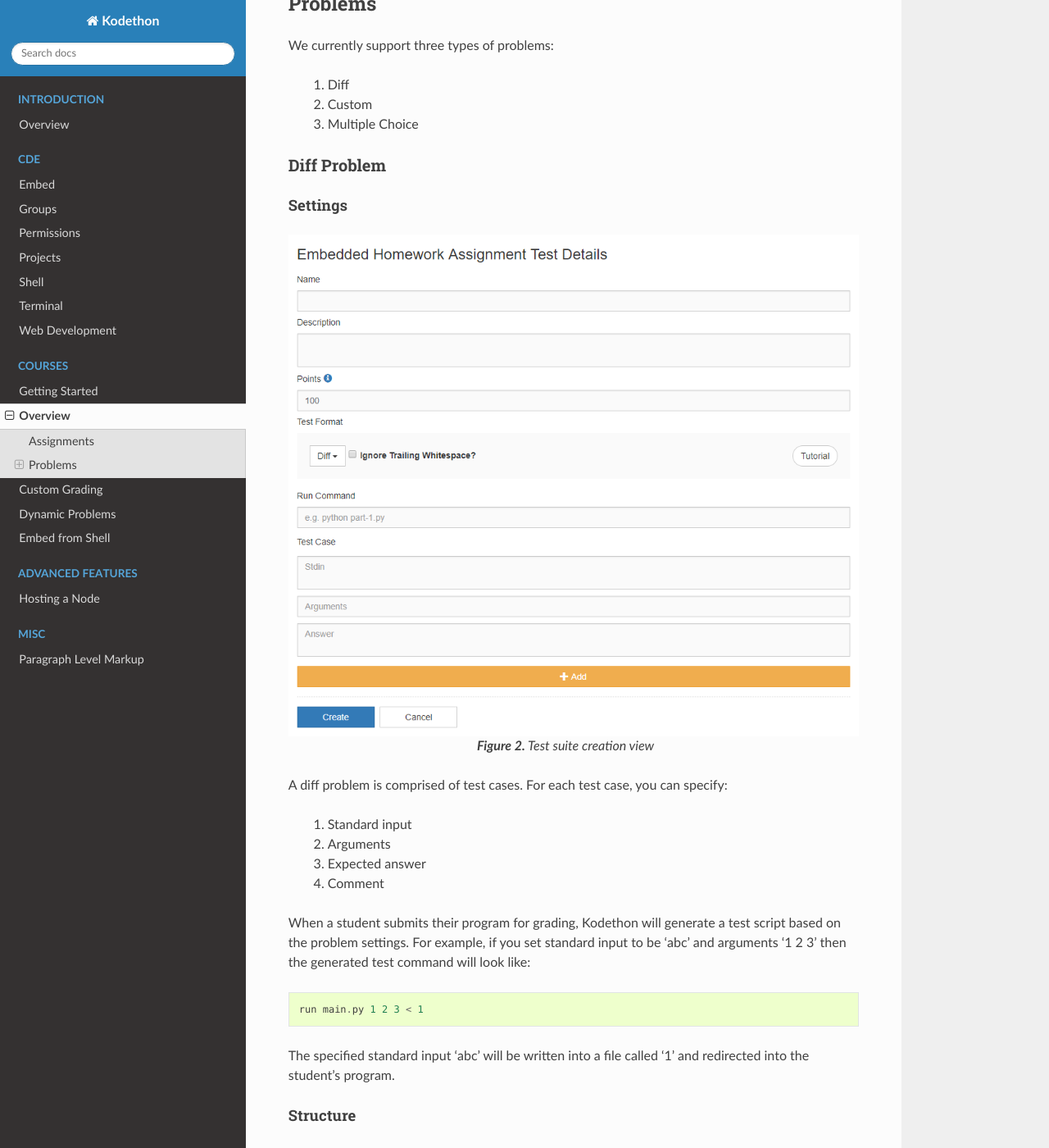
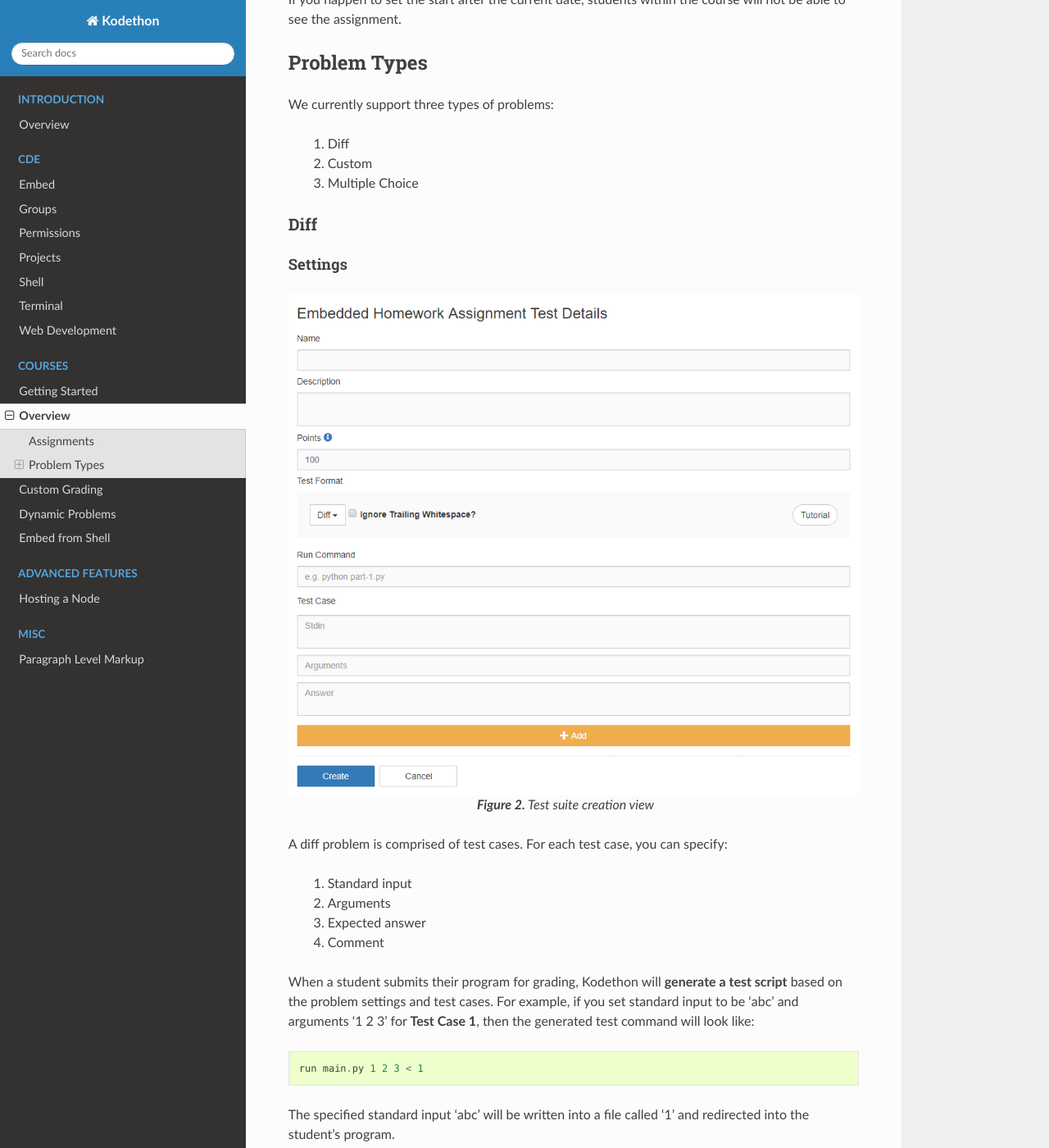
Before and after one commit to kodethon/Docs, a Sphinx documentation site: the page built from source/courses/overview.rst, in a window 1280 px wide and 1400 px high, scrolled down 1091 px. Shown: the whole window at 82% size. Built offline with Sphinx 7.4.7 and the Read the Docs theme 2.0.0, drawn with Linux system fonts in a browser that asks for light colours; pages that are not in the unit, such as notebooks, are missing from menus; some of the changed text lies outside the part shown.

Commit message:
Update course overview

```diff
--- a/source/courses/overview.rst
+++ b/source/courses/overview.rst
@@ -18,10 +18,11 @@
     1. Programming environment that will be used to test submissions
     2. Start date of the assignment
     3. Due date of the assignment
+    4. Environment
 
 If you happen to set the start after the current date, students within the course will not be able to see the assignment.
 
-Problems
+Problem Types
 ================
 
 We currently support three types of problems:
@@ -49,8 +50,8 @@
     3. Expected answer
     4. Comment
 
-When a student submits their program for grading, Kodethon will generate a test script based on the problem settings.
-For example, if you set standard input to be 'abc' and arguments '1 2 3' then the generated test command will look like:
+When a student submits their program for grading, Kodethon will **generate a test script** based on the problem settings and test cases.
+For example, if you set standard input to be 'abc' and arguments '1 2 3' for **Test Case 1**, then the generated test command will look like:
 
 ::
 
@@ -109,8 +110,23 @@
 - test-name/.ref/
     If you choose to use a reference program, the uploaded file(s) will be stored here
 
-Custom Problem
+Custom
 --------------
+
+Settings
+^^^^^^^^
+
+.. figure:: ../static/courses/custom-test-suite.PNG
+    :align: center
+    :figwidth: 100%
+
+    **Figure 3.** Custom test settings
+
+You also have the option of providing an **On Start Command** that will be run when the student views or copies the assignment.
+This setting can be used to generate **Dynamic Problems**; please read this section for more details.
+
+Structure
+^^^^^^^^^
 
 A custom problem allows you to upload a zip file containing relevant test files.
 When a custom problem is created, we will generate the scaffold below inside the assignment files.
@@ -139,15 +155,3 @@
 
 - .snapshots/
     The snapshots folder is where all student submissions are stored.
-
-
-.. figure:: ../static/courses/custom-test-suite.PNG
-    :align: center
-    :figwidth: 100%
-
-    **Figure 3.** Custom test settings
-
-::
-
-You also have the option of providing an **On Start Command** that will be run when the student views or copies the assignment.
-This setting can be used to generate **Dynamic Problems**; please read this section for more details.
```
Also changed, not shown: other parts of source/courses/overview.rst (+1 -1 lines).
